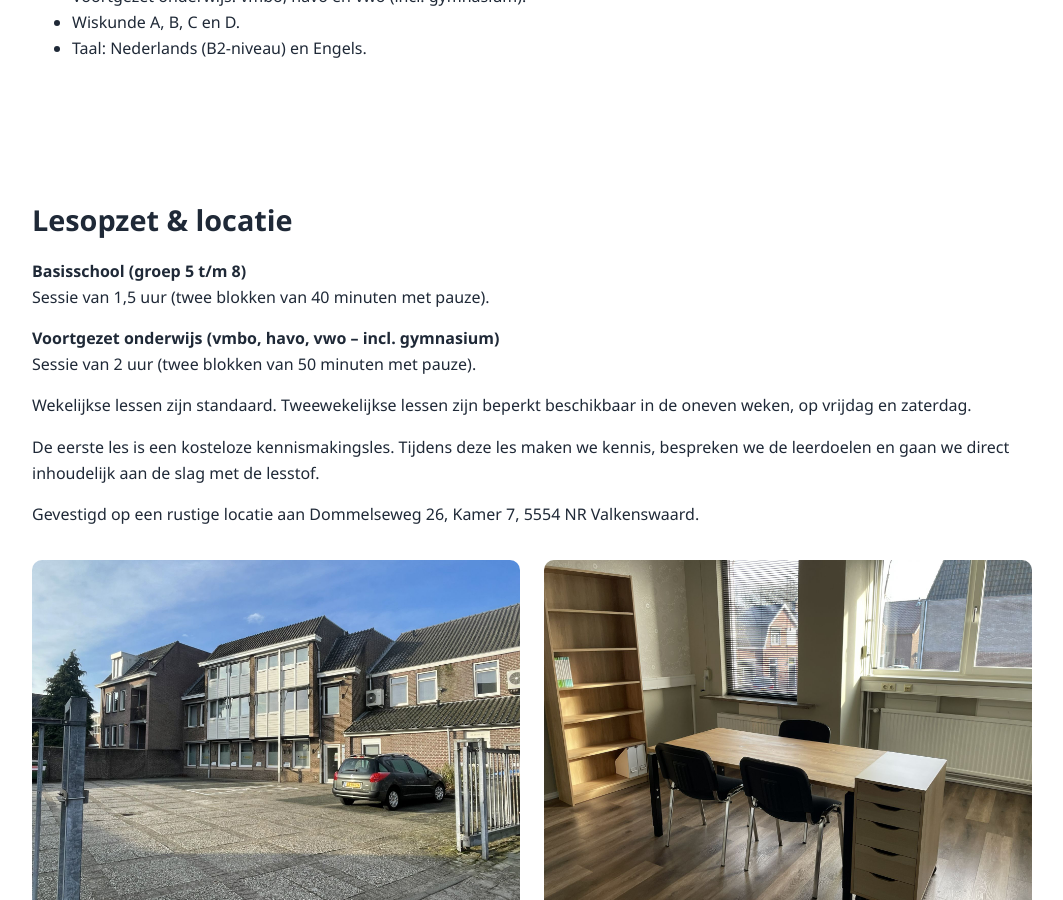
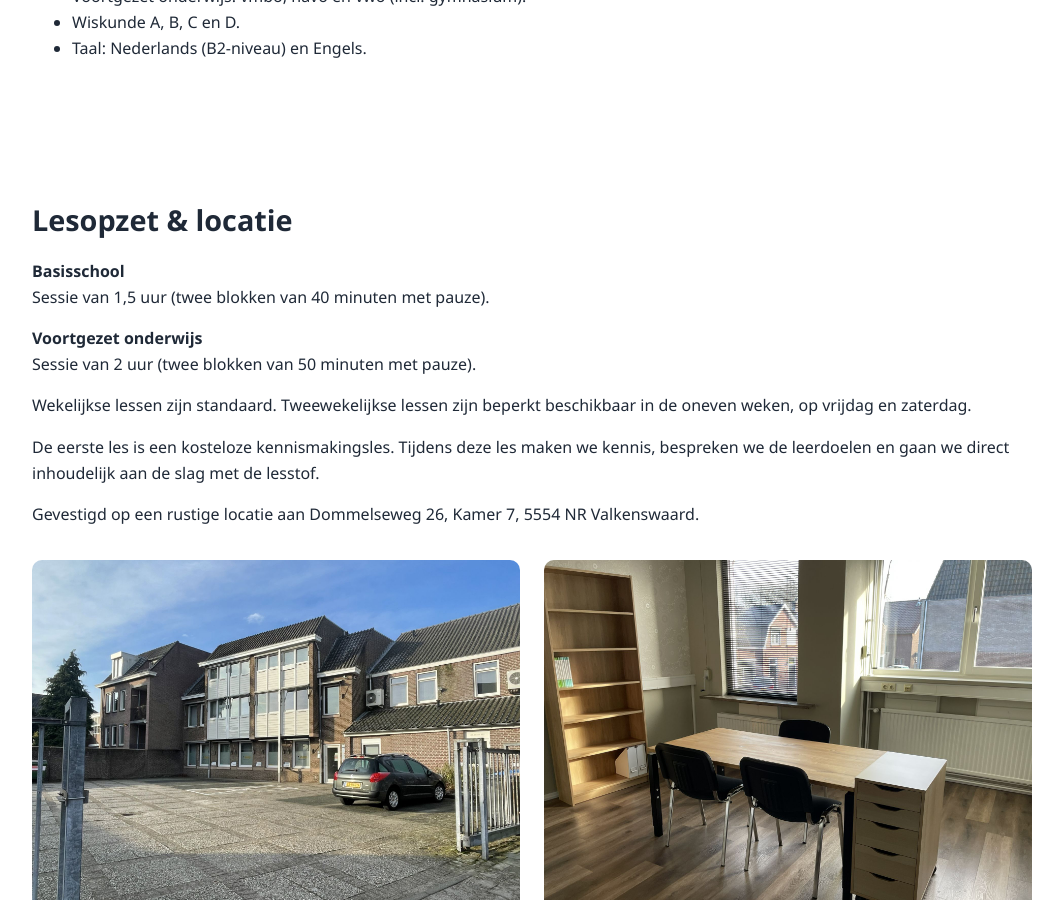
Before and after one commit to mijnwiskundeles/mijnwiskundeles.github.io, a Jekyll site: the page built from index.md, in a window 1280 px wide and 900 px high, scrolled down 2322 px. Shown: the whole window, without its empty margins (108-1171 px from the left). Built offline with Jekyll 4.4.1, drawn with Linux system fonts in a browser that asks for light colours; some web fonts are replaced.

Commit message:
Changed to short Basisschool and Voortgezet onderwijs in Lesopzet & locatie section.

```diff
--- a/_layouts/default.html
+++ b/_layouts/default.html
@@ -343,9 +343,9 @@
 
 <section>
   <h2>Lesopzet & locatie</h2>
-  <p><strong>Basisschool (groep 5 t/m 8)</strong><br>
+  <p><strong>Basisschool</strong><br>
   Sessie van 1,5 uur (twee blokken van 40 minuten met pauze).</p>
-  <p><strong>Voortgezet onderwijs (vmbo, havo, vwo – incl. gymnasium)</strong><br>
+  <p><strong>Voortgezet onderwijs</strong><br>
   Sessie van 2 uur (twee blokken van 50 minuten met pauze).</p>
   <p>Wekelijkse lessen zijn standaard. Tweewekelijkse lessen zijn beperkt beschikbaar in de oneven weken, op vrijdag en zaterdag.</p>
   <p>De eerste les is een kosteloze kennismakingsles. Tijdens deze les maken we kennis, bespreken we de leerdoelen en gaan we direct inhoudelijk aan de slag met de lesstof.</p>
```
